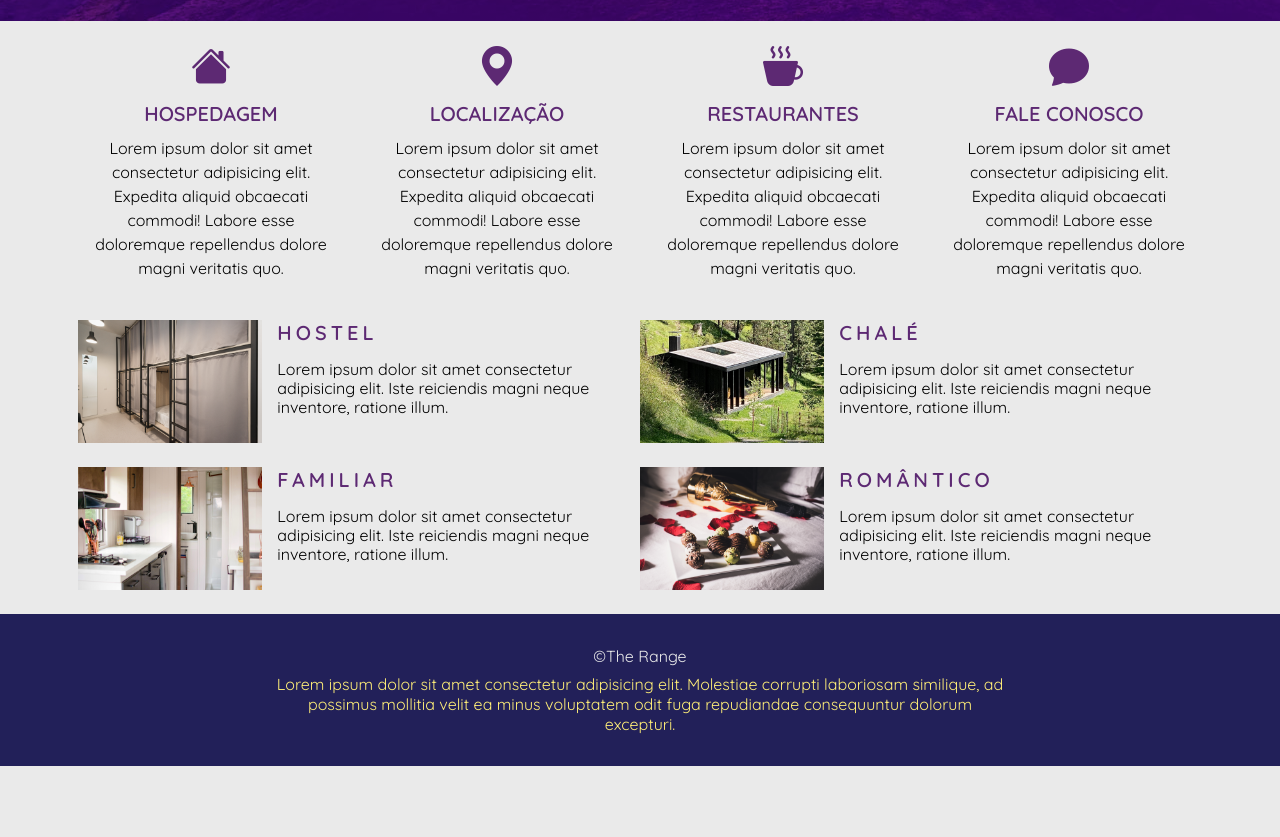
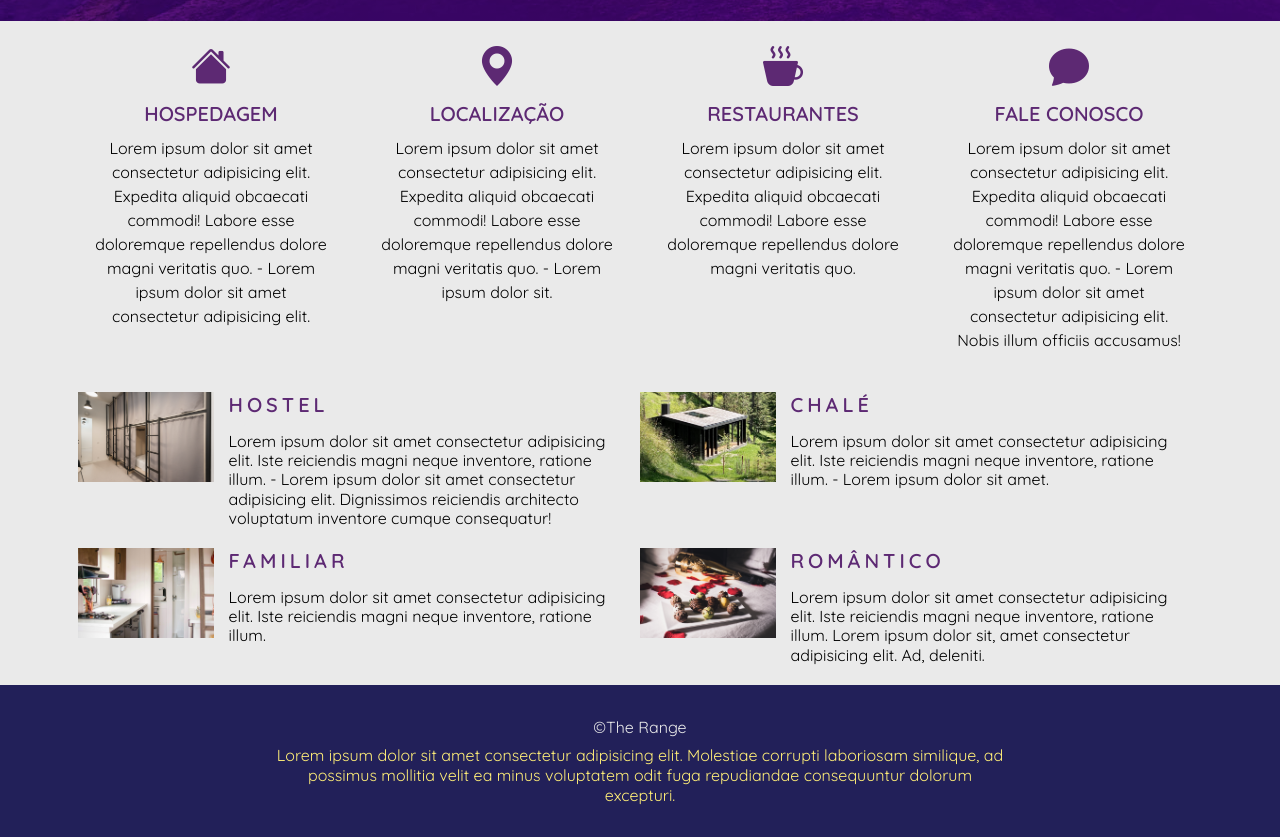
Before and after one commit to luismrtns/angel-hostels, a plain HTML site: page index.html in a window 1280 px wide. Shown: the part 682-1519 px from the top of the page. Before the commit the page ends 1448 px from the top, so only its background shows below. Drawn offline with nearby package versions, Linux system fonts and the light colour scheme.

Commit message:
deixei o site a prova de "fogo"

```diff
--- a/estilo.css
+++ b/estilo.css
@@ -188,8 +188,16 @@ body{
     margin-bottom: 1.5rem;
   }
 
+  .main-img{
+    flex: 0 0 25%;
+  }
+
   .main-img img{
     max-height: 282px;
+  }
+
+  .main-text{
+    flex-grow: 1;
   }
 }
 
--- a/index.html
+++ b/index.html
@@ -40,14 +40,14 @@
           <a href="#">
             <span><i class="bi bi-house-fill"></i></span>
             <h3 class="middle-title">Hospedagem</h3>
-            <p>Lorem ipsum dolor sit amet consectetur adipisicing elit. Expedita aliquid obcaecati commodi! Labore esse doloremque repellendus dolore magni veritatis quo.</p>
+            <p>Lorem ipsum dolor sit amet consectetur adipisicing elit. Expedita aliquid obcaecati commodi! Labore esse doloremque repellendus dolore magni veritatis quo. - Lorem ipsum dolor sit amet consectetur adipisicing elit.</p>
           </a>
         </article>
         <article class="col col-sm-12 col-md-6 col-xl-3">
           <a href="#">
             <span><i class="bi bi-geo-alt-fill"></i></span>
             <h3 class="middle-title">Localização</h3>
-            <p>Lorem ipsum dolor sit amet consectetur adipisicing elit. Expedita aliquid obcaecati commodi! Labore esse doloremque repellendus dolore magni veritatis quo.</p>
+            <p>Lorem ipsum dolor sit amet consectetur adipisicing elit. Expedita aliquid obcaecati commodi! Labore esse doloremque repellendus dolore magni veritatis quo. - Lorem ipsum dolor sit.</p>
           </a>
         </article>
         <article class="col col-sm-12 col-md-6 col-xl-3">
@@ -61,7 +61,7 @@
           <a href="#">
             <span><i class="bi bi-chat-fill"></i></span>
             <h3 class="middle-title">Fale conosco</h3>
-            <p>Lorem ipsum dolor sit amet consectetur adipisicing elit. Expedita aliquid obcaecati commodi! Labore esse doloremque repellendus dolore magni veritatis quo.</p>
+            <p>Lorem ipsum dolor sit amet consectetur adipisicing elit. Expedita aliquid obcaecati commodi! Labore esse doloremque repellendus dolore magni veritatis quo. - Lorem ipsum dolor sit amet consectetur adipisicing elit. Nobis illum officiis accusamus!</p>
           </a>
         </article>
       </div>
@@ -74,7 +74,7 @@
             <div class="main-img"><img src="img/hostel.png" alt="Hostel"></div>
             <div class="main-text">
               <h3 class="main-title">Hostel</h3>
-              <p>Lorem ipsum dolor sit amet consectetur adipisicing elit. Iste reiciendis magni neque inventore, ratione illum.</p>
+              <p>Lorem ipsum dolor sit amet consectetur adipisicing elit. Iste reiciendis magni neque inventore, ratione illum. - Lorem ipsum dolor sit amet consectetur adipisicing elit. Dignissimos reiciendis architecto voluptatum inventore cumque consequatur!</p>
             </div>
           </div>
         </article>
@@ -84,7 +84,7 @@
             <div class="main-img"><img src="img/chale.png" alt="Chalé"></div>
             <div class="main-text">
               <h3 class="main-title">Chalé</h3>
-              <p>Lorem ipsum dolor sit amet consectetur adipisicing elit. Iste reiciendis magni neque inventore, ratione illum.</p>
+              <p>Lorem ipsum dolor sit amet consectetur adipisicing elit. Iste reiciendis magni neque inventore, ratione illum. - Lorem ipsum dolor sit amet.</p>
             </div>
           </div>
         </article>
@@ -104,7 +104,7 @@
             <div class="main-img"><img src="img/romantico.png" alt="Romântico"></div>
             <div class="main-text">
               <h3 class="main-title">Romântico</h3>
-              <p>Lorem ipsum dolor sit amet consectetur adipisicing elit. Iste reiciendis magni neque inventore, ratione illum.</p>
+              <p>Lorem ipsum dolor sit amet consectetur adipisicing elit. Iste reiciendis magni neque inventore, ratione illum. Lorem ipsum dolor sit, amet consectetur adipisicing elit. Ad, deleniti.</p>
             </div>
           </div>
         </article>
```
